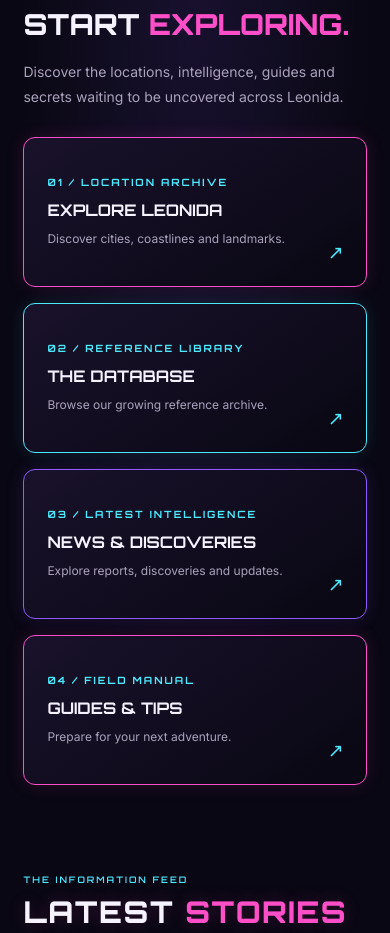
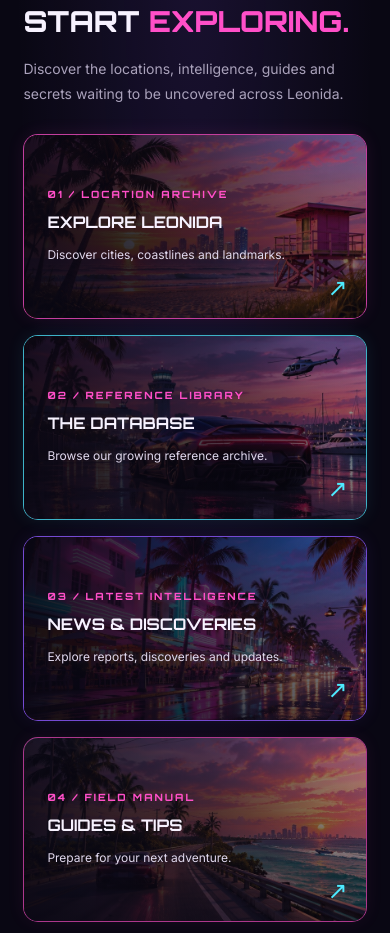
Before and after one commit to ViceCityIntel/Vice-City-Intel, a plain HTML site: page index.html in a window 390 px wide. Shown: the part 757-1690 px from the top of the page. Drawn offline with Linux system fonts and the light colour scheme; no server answers.

Commit message:
Update styles.css

```diff
--- a/styles.css
+++ b/styles.css
@@ -2,6 +2,7 @@
 /* =====================================================
    LEONIDA WHISPERS
    CONSOLIDATED MASTER STYLESHEET
+   DISCOVERY HUB CINEMATIC ARTWORK UPDATE
    ===================================================== */
 
 /* 01 — GLOBAL FOUNDATIONS */
@@ -38,8 +39,7 @@ a {
   text-decoration: none;
 }
 
-button,
-input {
+button, input {
   font: inherit;
 }
 
@@ -154,7 +154,7 @@ h1, h2, h3, p {
   padding: 0;
   overflow: hidden;
   background:
-    linear-gradient(90deg, rgba(9,0,25,.15), transparent 75%),
+    linear-gradient(90deg,rgba(9,0,25,.15),transparent 75%),
     url("assets/hero-banner.png") center center / cover no-repeat;
 }
 
@@ -162,7 +162,7 @@ h1, h2, h3, p {
   content: "";
   position: absolute;
   inset: 48% 0 0;
-  background: linear-gradient(180deg, transparent, #090713 98%);
+  background: linear-gradient(180deg,transparent,#090713 98%);
   z-index: 1;
 }
 
@@ -414,9 +414,7 @@ h1 strong {
 .article-card:hover {
   transform: translateY(-5px);
   border-color: var(--cyan);
-  box-shadow:
-    0 0 18px rgba(77,234,255,.13),
-    0 12px 35px rgba(0,0,0,.4);
+  box-shadow: 0 0 18px rgba(77,234,255,.13),0 12px 35px rgba(0,0,0,.4);
 }
 
 .article-card[hidden] {
@@ -927,32 +925,36 @@ h1 strong {
   color: var(--cyan);
 }
 
-/* =========================================
-   LEONIDA DISCOVERY HUB — MAIN DESIGN
-   ========================================= */
+/* =====================================================
+   13 — DISCOVERY HUB
+   CINEMATIC IMAGE CARD DESIGN
+   ===================================================== */
 
 .discovery-hub {
   max-width: 1500px;
   margin: 0 auto;
-  padding: 85px 8vw;
+  padding: 55px 6vw 65px;
+  background:
+    radial-gradient(ellipse at 50% 0%,rgba(142,91,255,.12),transparent 65%),
+    var(--ink);
 }
 
 .discovery-hub-heading {
-  max-width: 750px;
-  margin-bottom: 38px;
+  max-width: 1500px;
+  margin: 0 auto 32px;
 }
 
 .discovery-hub-heading .eyebrow {
   color: var(--cyan);
-  font: 700 11px Orbitron, sans-serif;
+  font: 700 11px Orbitron,sans-serif;
   letter-spacing: 3px;
   margin-bottom: 16px;
 }
 
 .discovery-hub-heading h2 {
   color: var(--white);
-  font: 800 clamp(30px, 4vw, 48px)/1.15 Orbitron, sans-serif;
-  margin-bottom: 20px;
+  font: 800 clamp(30px,4vw,48px)/1.1 Orbitron,sans-serif;
+  margin: 12px 0 18px;
 }
 
 .discovery-hub-heading h2 span {
@@ -960,78 +962,203 @@ h1 strong {
 }
 
 .discovery-hub-heading > p:last-child {
+  max-width: 650px;
   color: var(--muted);
-  font-size: 15px;
+  font-size: 14px;
   line-height: 1.8;
-  max-width: 620px;
 }
 
 .discovery-hub-grid {
+  max-width: 1500px;
+  margin: auto;
   display: grid;
-  grid-template-columns: repeat(2, minmax(0, 1fr));
-  gap: 18px;
-}
+  grid-template-columns: repeat(2,minmax(0,1fr));
+  gap: 20px;
+}
+
+/* MAIN CARD STRUCTURE */
 
 .discovery-link {
   position: relative;
+  isolation: isolate;
   display: flex;
   flex-direction: column;
   justify-content: center;
-  min-height: 175px;
+  align-items: flex-start;
+  min-width: 0;
+  min-height: 230px;
   padding: 28px;
   overflow: hidden;
-  border: 1px solid rgba(77,234,255,.25);
-  border-radius: 12px;
-  background: linear-gradient(
-    145deg,
-    rgba(25,18,43,.98),
-    rgba(9,7,19,.98)
-  );
-  transition: .3s ease;
-}
+  border: 1px solid rgba(77,234,255,.35);
+  border-radius: 15px;
+  background: #100b1e;
+  box-shadow: 0 8px 25px rgba(0,0,0,.3);
+  transition:
+    transform .3s ease,
+    border-color .3s ease,
+    box-shadow .3s ease;
+}
+
+/* IMAGE LAYER */
+
+.discovery-link::before {
+  content: "";
+  position: absolute;
+  inset: 0;
+  z-index: -2;
+  background-position: center;
+  background-size: cover;
+  background-repeat: no-repeat;
+  transition: transform .6s ease;
+}
+
+/* DARK OVERLAY FOR READABILITY */
+
+.discovery-link::after {
+  content: "";
+  position: absolute;
+  inset: 0;
+  z-index: -1;
+  background:
+    linear-gradient(
+      90deg,
+      rgba(9,7,19,.96) 0%,
+      rgba(9,7,19,.84) 34%,
+      rgba(9,7,19,.35) 72%,
+      rgba(9,7,19,.12) 100%
+    ),
+    linear-gradient(
+      0deg,
+      rgba(9,7,19,.35),
+      transparent 65%
+    );
+  transition: background .3s ease;
+}
+
+/* FOUR INDIVIDUAL DISCOVERY IMAGES */
+
+.discovery-hub-grid .discovery-link:nth-child(1)::before {
+  background-image: url("assets/discovery-leonida.jpg");
+}
+
+.discovery-hub-grid .discovery-link:nth-child(2)::before {
+  background-image: url("assets/discovery-database.jpg");
+}
+
+.discovery-hub-grid .discovery-link:nth-child(3)::before {
+  background-image: url("assets/discovery-news.jpg");
+}
+
+.discovery-hub-grid .discovery-link:nth-child(4)::before {
+  background-image: url("assets/discovery-guides.jpg");
+}
+
+/* CARD ACCENT COLOURS */
+
+.discovery-hub-grid .discovery-link:nth-child(1) {
+  border-color: rgba(255,79,200,.75);
+  box-shadow: 0 0 18px rgba(255,79,200,.09);
+}
+
+.discovery-hub-grid .discovery-link:nth-child(2) {
+  border-color: rgba(77,234,255,.75);
+  box-shadow: 0 0 18px rgba(77,234,255,.09);
+}
+
+.discovery-hub-grid .discovery-link:nth-child(3) {
+  border-color: rgba(142,91,255,.8);
+  box-shadow: 0 0 18px rgba(142,91,255,.09);
+}
+
+.discovery-hub-grid .discovery-link:nth-child(4) {
+  border-color: rgba(255,79,200,.65);
+  box-shadow: 0 0 18px rgba(255,79,200,.07);
+}
+
+/* CARD TEXT */
+
+.discovery-number {
+  position: relative;
+  z-index: 1;
+  color: var(--pink);
+  font: 800 11px Orbitron,sans-serif;
+  letter-spacing: 2px;
+  margin-bottom: 17px;
+}
+
+.discovery-link strong {
+  position: relative;
+  z-index: 1;
+  color: var(--white);
+  font: 700 18px/1.35 Orbitron,sans-serif;
+  margin-bottom: 12px;
+  transition: color .25s ease;
+}
+
+.discovery-link small {
+  position: relative;
+  z-index: 1;
+  display: block;
+  color: #e0d8ed;
+  font: 13px/1.7 Inter,sans-serif;
+  max-width: 85%;
+}
+
+.discovery-link i {
+  position: absolute;
+  z-index: 1;
+  right: 22px;
+  bottom: 20px;
+  color: var(--cyan);
+  font-size: 24px;
+  font-style: normal;
+  transition: transform .3s ease,color .3s ease;
+}
+
+/* HOVER EFFECTS */
 
 .discovery-link:hover {
   transform: translateY(-5px);
-  border-color: var(--pink);
-  box-shadow: 0 0 25px rgba(255,79,200,.2);
-}
-
-.discovery-number {
-  color: var(--cyan);
-  font: 700 10px Orbitron, sans-serif;
-  letter-spacing: 2px;
-  margin-bottom: 15px;
-}
-
-.discovery-link strong {
-  color: var(--white);
-  font: 700 17px Orbitron, sans-serif;
-  margin-bottom: 12px;
-}
-
-.discovery-link small {
-  color: var(--muted);
-  font: 13px/1.7 Inter, sans-serif;
-}
-
-.discovery-link i {
-  color: var(--pink);
-  font-size: 20px;
-  font-style: normal;
-  margin-top: 15px;
+  box-shadow:
+    0 0 25px rgba(255,79,200,.2),
+    0 15px 35px rgba(0,0,0,.4);
+}
+
+.discovery-link:hover::before {
+  transform: scale(1.07);
 }
 
 .discovery-link:hover strong {
   color: var(--pink);
 }
 
-/* END DISCOVERY HUB DESIGN */
-
-/* 13 — TABLET RESPONSIVENESS */
+.discovery-link:hover i {
+  color: var(--pink);
+  transform: translate(4px,-4px);
+}
+
+.discovery-link:active {
+  transform: scale(.985);
+}
+
+.discovery-link:focus-visible {
+  outline: 2px solid var(--cyan);
+  outline-offset: 4px;
+}
+
+/* =====================================================
+   14 — TABLET RESPONSIVENESS
+   ===================================================== */
 
 @media (max-width: 900px) {
-  .main-nav { gap: 13px; }
-  .main-nav a { font-size: 8px; }
+
+  .main-nav {
+    gap: 13px;
+  }
+
+  .main-nav a {
+    font-size: 8px;
+  }
 
   .hero-sun {
     right: -8%;
@@ -1039,7 +1166,9 @@ h1 strong {
     height: 300px;
   }
 
-  .hero-stamp { display: none; }
+  .hero-stamp {
+    display: none;
+  }
 
   .article-grid {
     grid-template-columns: repeat(2,minmax(0,1fr));
@@ -1063,7 +1192,9 @@ h1 strong {
   }
 }
 
-/* 14 — MOBILE RESPONSIVENESS */
+/* =====================================================
+   15 — MOBILE RESPONSIVENESS
+   ===================================================== */
 
 @media (max-width: 620px) {
 
@@ -1277,104 +1408,9 @@ h1 strong {
     flex-wrap: wrap;
     gap: 12px;
   }
-}
-
-/* 15 — LEONIDA DISCOVERY HUB */
-
-.discovery-hub {
-  padding: 55px 6vw 65px;
-  background:
-    radial-gradient(ellipse at 50% 0%, rgba(142,91,255,.12), transparent 65%),
-    var(--ink);
-}
-
-.discovery-hub-heading {
-  max-width: 1500px;
-  margin: 0 auto 32px;
-}
-
-.discovery-hub-heading h2 {
-  font: 800 clamp(30px,4vw,48px)/1.1 Orbitron,sans-serif;
-  color: var(--white);
-  margin: 12px 0 18px;
-}
-
-.discovery-hub-heading h2 span {
-  color: var(--pink);
-}
-
-.discovery-hub-heading > p:not(.eyebrow) {
-  max-width: 650px;
-  color: var(--muted);
-  font-size: 14px;
-  line-height: 1.8;
-}
-
-.discovery-hub-grid {
-  max-width: 1500px;
-  margin: auto;
-  display: grid;
-  grid-template-columns: repeat(2,minmax(0,1fr));
-  gap: 20px;
-}
-
-.discovery-link {
-  position: relative;
-  display: flex;
-  flex-direction: column;
-  min-height: 165px;
-  padding: 25px;
-  overflow: hidden;
-  border: 1px solid rgba(77,234,255,.2);
-  border-radius: 15px;
-  background: linear-gradient(145deg,#171027,#0c0918);
-  box-shadow: 0 8px 25px rgba(0,0,0,.25);
-  transition: .3s ease;
-}
-
-.discovery-link:hover {
-  transform: translateY(-5px);
-  border-color: var(--pink);
-  box-shadow: 0 0 22px rgba(255,79,200,.15);
-}
-
-.discovery-number {
-  color: var(--pink);
-  font: 800 11px Orbitron,sans-serif;
-  letter-spacing: 2px;
-  margin-bottom: 18px;
-}
-
-.discovery-link strong {
-  color: var(--white);
-  font: 700 17px Orbitron,sans-serif;
-  margin-bottom: 12px;
-}
-
-.discovery-link small {
-  color: var(--muted);
-  font: 13px/1.7 Inter,sans-serif;
-  max-width: 85%;
-}
-
-.discovery-link i {
-  position: absolute;
-  right: 22px;
-  bottom: 22px;
-  color: var(--cyan);
-  font-size: 19px;
-  font-style: normal;
-  transition: .3s;
-}
-
-.discovery-link:hover i {
-  color: var(--pink);
-  transform: translate(4px,-4px);
-}
-
-/* DISCOVERY HUB — MOBILE */
-
-@media (max-width: 620px) {
+
+  /* MOBILE DISCOVERY HUB */
+
   .discovery-hub {
     padding: 42px 6vw 55px;
   }
@@ -1389,157 +1425,51 @@ h1 strong {
 
   .discovery-hub-grid {
     grid-template-columns: 1fr;
-    gap: 14px;
+    gap: 16px;
   }
 
   .discovery-link {
-    min-height: 165px;
-    padding: 24px;
+    min-height: 185px;
+    padding: 23px;
+  }
+
+  .discovery-number {
+    font-size: 10px;
+    margin-bottom: 12px;
   }
 
   .discovery-link strong {
     font-size: 16px;
+  }
+
+  .discovery-link small {
+    font-size: 12px;
+    max-width: 88%;
+  }
+
+  .discovery-link i {
+    right: 18px;
+    bottom: 16px;
+  }
+
+  /* DARKER MOBILE IMAGE OVERLAY */
+
+  .discovery-link::after {
+    background:
+      linear-gradient(
+        90deg,
+        rgba(9,7,19,.92),
+        rgba(9,7,19,.65) 55%,
+        rgba(9,7,19,.3)
+      ),
+      linear-gradient(
+        0deg,
+        rgba(9,7,19,.4),
+        transparent
+      );
   }
 }
 
 /* =====================================================
    END OF LEONIDA WHISPERS MASTER STYLESHEET
    ===================================================== */
-
-/* MOBILE DISCOVERY HUB — FINAL FIX */
-
-@media (max-width: 620px) {
-
-  .discovery-hub {
-    padding: 45px 6vw 55px !important;
-  }
-
-  .discovery-hub-heading {
-    margin-bottom: 28px !important;
-  }
-
-  .discovery-hub-grid {
-    display: grid !important;
-    grid-template-columns: 1fr !important;
-    gap: 16px !important;
-  }
-
-  .discovery-hub-grid .discovery-link {
-    display: flex !important;
-    flex-direction: column !important;
-    align-items: flex-start !important;
-    justify-content: center !important;
-    width: 100% !important;
-    min-height: 150px !important;
-    padding: 23px !important;
-    border: 1px solid rgba(77,234,255,.35) !important;
-    border-radius: 12px !important;
-    background: linear-gradient(
-      145deg,
-      #19122b,
-      #090713
-    ) !important;
-    text-align: left !important;
-  }
-
-  .discovery-link .discovery-number {
-    display: block !important;
-    margin-bottom: 12px !important;
-    color: var(--cyan) !important;
-    font: 700 10px Orbitron,sans-serif !important;
-    letter-spacing: 2px !important;
-  }
-
-  .discovery-link strong {
-    display: block !important;
-    font-size: 16px !important;
-    margin-bottom: 9px !important;
-  }
-
-  .discovery-link small {
-    display: block !important;
-    font-size: 12px !important;
-    line-height: 1.6 !important;
-  }
-
-  .discovery-link i {
-    display: block !important;
-    margin-top: 12px !important;
-  }
-}
-
-
-/* DISCOVERY HUB — PREMIUM CARD FINISH */
-
-.discovery-hub-grid .discovery-link {
-  transition: transform .25s ease,
-              border-color .25s ease,
-              box-shadow .25s ease !important;
-  box-shadow: 0 0 14px rgba(77,234,255,.06);
-}
-
-/* CARD 01 — LEONIDA */
-.discovery-hub-grid .discovery-link:nth-child(1) {
-  border-color: rgba(255,79,200,.55) !important;
-  box-shadow: 0 0 18px rgba(255,79,200,.09);
-}
-
-/* CARD 02 — DATABASE */
-.discovery-hub-grid .discovery-link:nth-child(2) {
-  border-color: rgba(77,234,255,.55) !important;
-  box-shadow: 0 0 18px rgba(77,234,255,.09);
-}
-
-/* CARD 03 — NEWS */
-.discovery-hub-grid .discovery-link:nth-child(3) {
-  border-color: rgba(142,91,255,.6) !important;
-  box-shadow: 0 0 18px rgba(142,91,255,.09);
-}
-
-/* CARD 04 — GUIDES */
-.discovery-hub-grid .discovery-link:nth-child(4) {
-  border-color: rgba(255,79,200,.4) !important;
-  box-shadow: 0 0 18px rgba(255,79,200,.07);
-}
-
-/* INTERACTION */
-.discovery-hub-grid .discovery-link:hover {
-  transform: translateY(-4px);
-  box-shadow: 0 0 25px rgba(255,79,200,.2);
-}
-
-.discovery-hub-grid .discovery-link:active {
-  transform: scale(.985);
-}
-
-.discovery-hub-grid .discovery-link:focus-visible {
-  outline: 2px solid var(--cyan);
-  outline-offset: 4px;
-}
-
-/* END PREMIUM CARD FINISH */
-
-/* DISCOVERY HUB — MOBILE ACCENT COLOURS */
-
-@media (max-width: 620px) {
-
-  .discovery-hub-grid .discovery-link:nth-child(1) {
-    border-color: #ff4fc8 !important;
-    box-shadow: 0 0 18px rgba(255,79,200,.13);
-  }
-
-  .discovery-hub-grid .discovery-link:nth-child(2) {
-    border-color: #4deaff !important;
-    box-shadow: 0 0 18px rgba(77,234,255,.13);
-  }
-
-  .discovery-hub-grid .discovery-link:nth-child(3) {
-    border-color: #8e5bff !important;
-    box-shadow: 0 0 18px rgba(142,91,255,.16);
-  }
-
-  .discovery-hub-grid .discovery-link:nth-child(4) {
-    border-color: #ff4fc8 !important;
-    box-shadow: 0 0 18px rgba(255,79,200,.13);
-  }
-}
```
